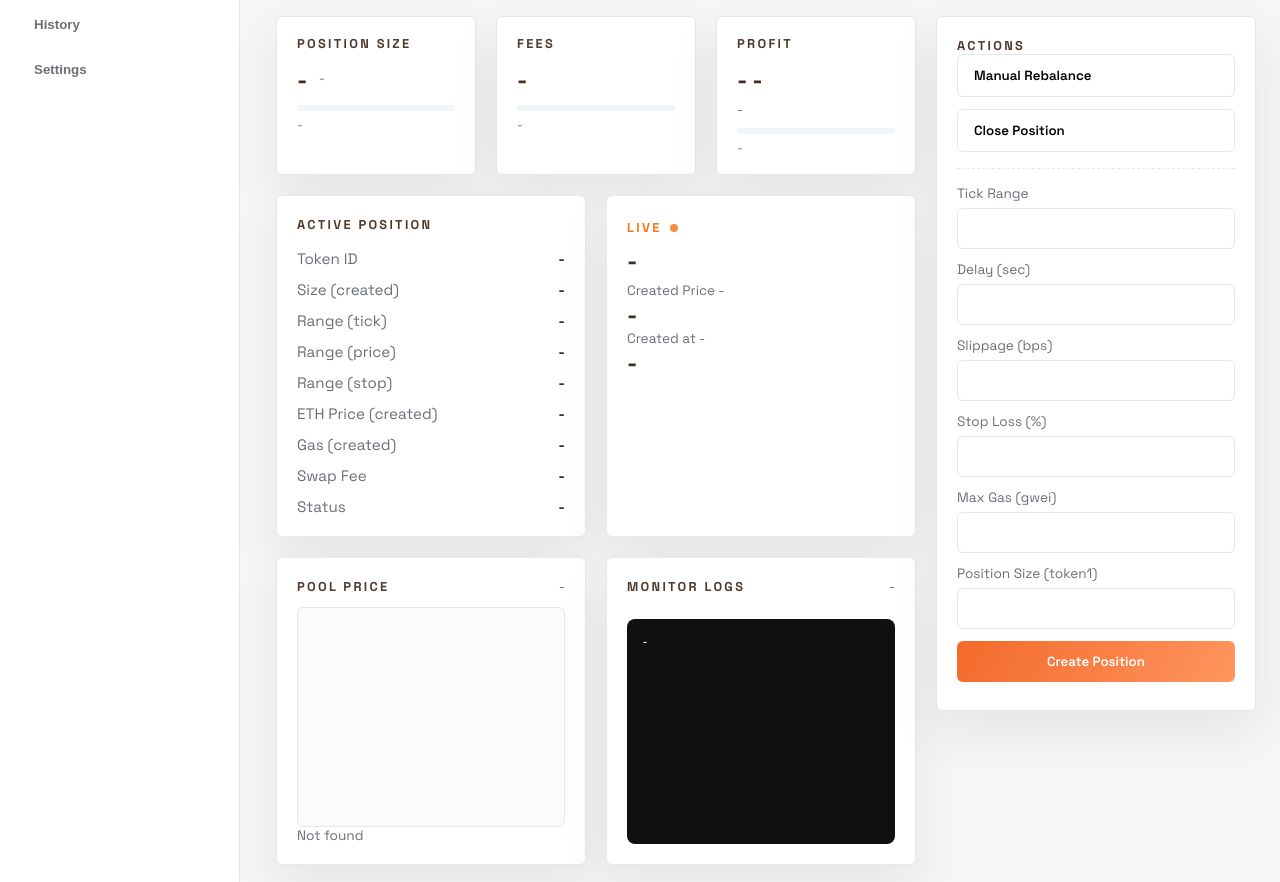
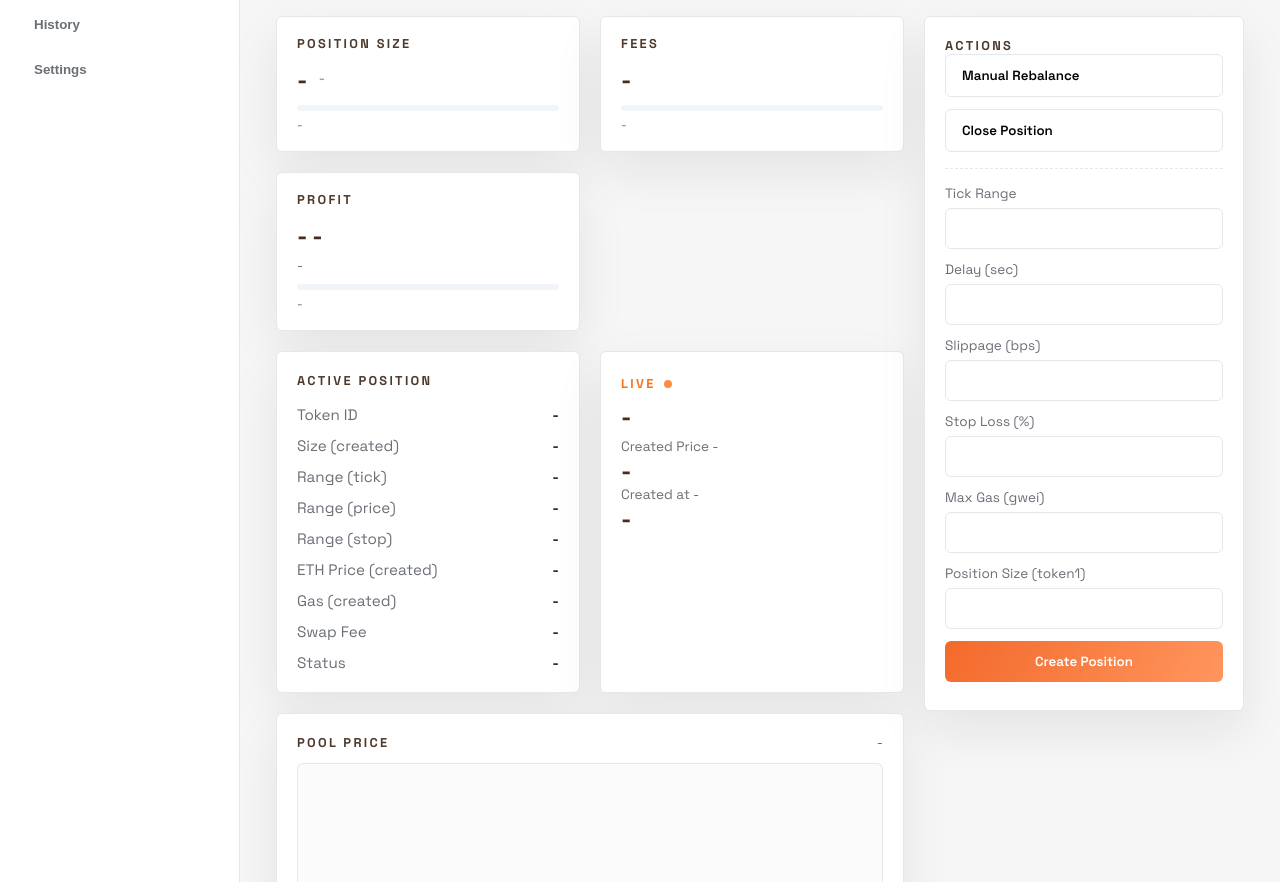
Before and after one commit to mugitak0523-svg/lp-bot, a website: page web/index.html in a window 1280 px wide. Shown: the part 62-944 px from the top of the page. Drawn offline with nearby package versions, Linux system fonts and the light colour scheme; no server answers.

Commit message:
modify UI

```diff
--- a/web/app.js
+++ b/web/app.js
@@ -532,11 +532,16 @@ async function loadLogs() {
     if (logStatusEl) logStatusEl.textContent = 'No logs';
     return;
   }
+  const shouldStickToBottom =
+    logStreamEl.scrollTop + logStreamEl.clientHeight >= logStreamEl.scrollHeight - 16;
   const text = entries
     .map((entry) => (entry?.message ? entry.message : ''))
     .filter((line) => line.length > 0)
     .join('\n\n');
   logStreamEl.textContent = text || '-';
+  if (shouldStickToBottom) {
+    logStreamEl.scrollTop = logStreamEl.scrollHeight;
+  }
   const last = entries[entries.length - 1];
   if (logStatusEl && last?.timestamp) {
     const lastTime = new Date(last.timestamp).toLocaleTimeString();
--- a/web/styles.css
+++ b/web/styles.css
@@ -373,7 +373,7 @@ h1 {
 
 .grid-main {
   display: grid;
-  grid-template-columns: 1fr 320px;
+  grid-template-columns: minmax(0, 1fr) minmax(260px, 360px);
   gap: 20px;
   margin-bottom: 26px;
   align-items: start;
@@ -387,20 +387,26 @@ h1 {
 
 .grid-top {
   display: grid;
-  grid-template-columns: repeat(3, minmax(200px, 1fr));
+  grid-template-columns: repeat(auto-fit, minmax(220px, 1fr));
   gap: 20px;
 }
 
 .grid-bottom {
   display: grid;
-  grid-template-columns: repeat(2, minmax(260px, 1fr));
+  grid-template-columns: repeat(auto-fit, minmax(280px, 1fr));
   gap: 20px;
 }
 
 .grid-charts {
   display: grid;
-  grid-template-columns: repeat(2, minmax(260px, 1fr));
+  grid-template-columns: repeat(auto-fit, minmax(320px, 1fr));
   gap: 20px;
+}
+
+@media (max-width: 1400px) {
+  .grid-main {
+    grid-template-columns: minmax(0, 1fr) minmax(240px, 320px);
+  }
 }
 
 .chart-card {
@@ -462,7 +468,7 @@ h1 {
   }
 }
 
-@media (max-width: 1200px) {
+@media (max-width: 1200px) and (min-width: 1101px) {
   .grid-main {
     grid-template-columns: 1fr 280px;
   }
```
